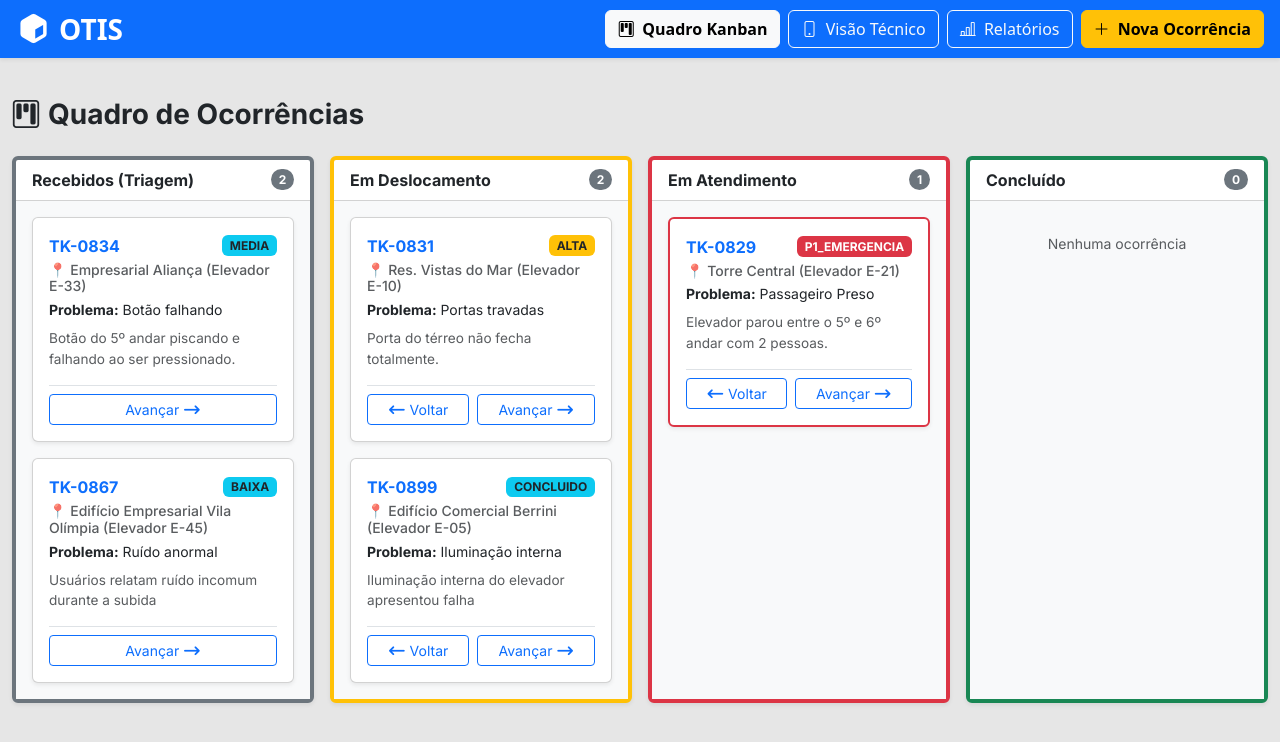
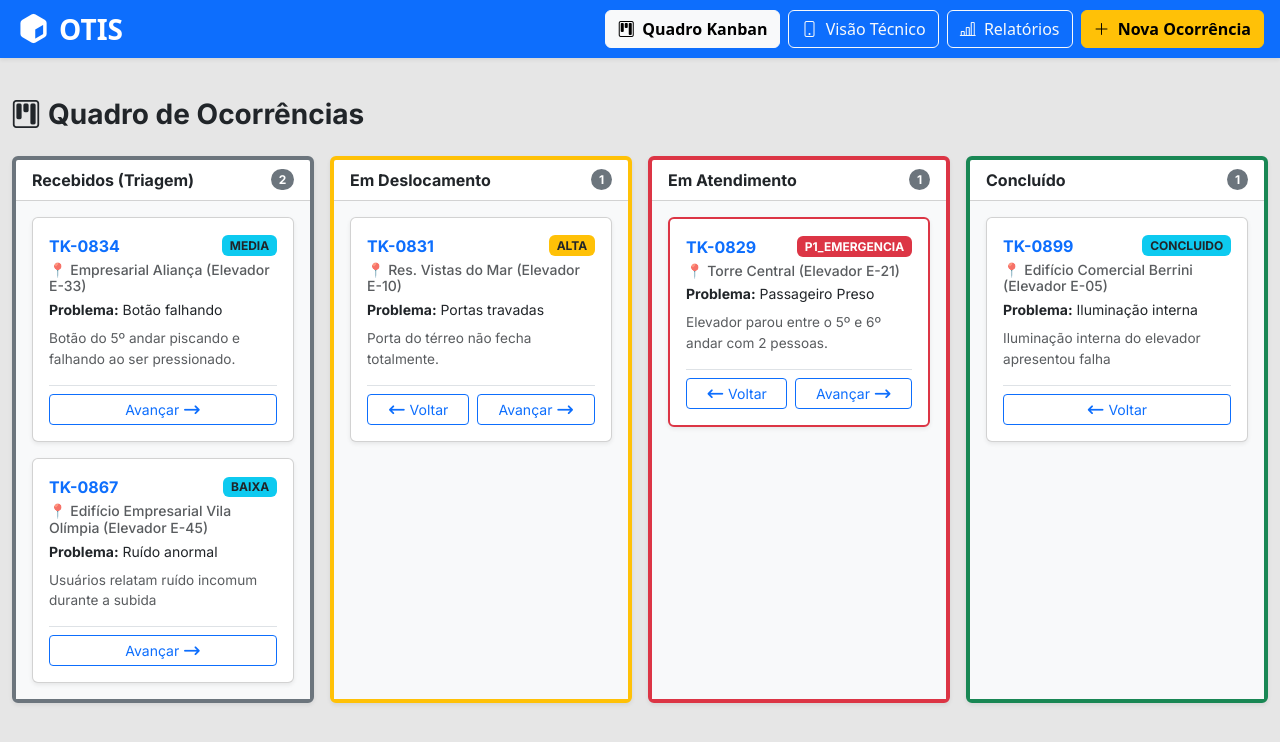
Before and after one commit to Fiap-Project-Group/Challenge-OTIS, a React (Vite) app in the folder otis-kanban/: page / in a window 1280 px wide. Shown: the top 742 px of the page. Built offline with nearby package versions, Linux system fonts and the light colour scheme.

Commit message:
chore(card concluido): move um card pra seçao de concluido

```diff
--- a/otis-kanban/src/data/dadosIniciais.js
+++ b/otis-kanban/src/data/dadosIniciais.js
@@ -56,7 +56,7 @@ export const ocorrenciasIniciais = [
     edificio: "Edifício Comercial Berrini",
     elevador: "E-05",
     prioridade: "CONCLUIDO",
-    status: "DESLOCAMENTO",
+    status: "CONCLUIDO",
     tipoProblema: "Iluminação interna",
     descricao: "Iluminação interna do elevador apresentou falha",
     tecnico: "Carlos Emanuel",
```
